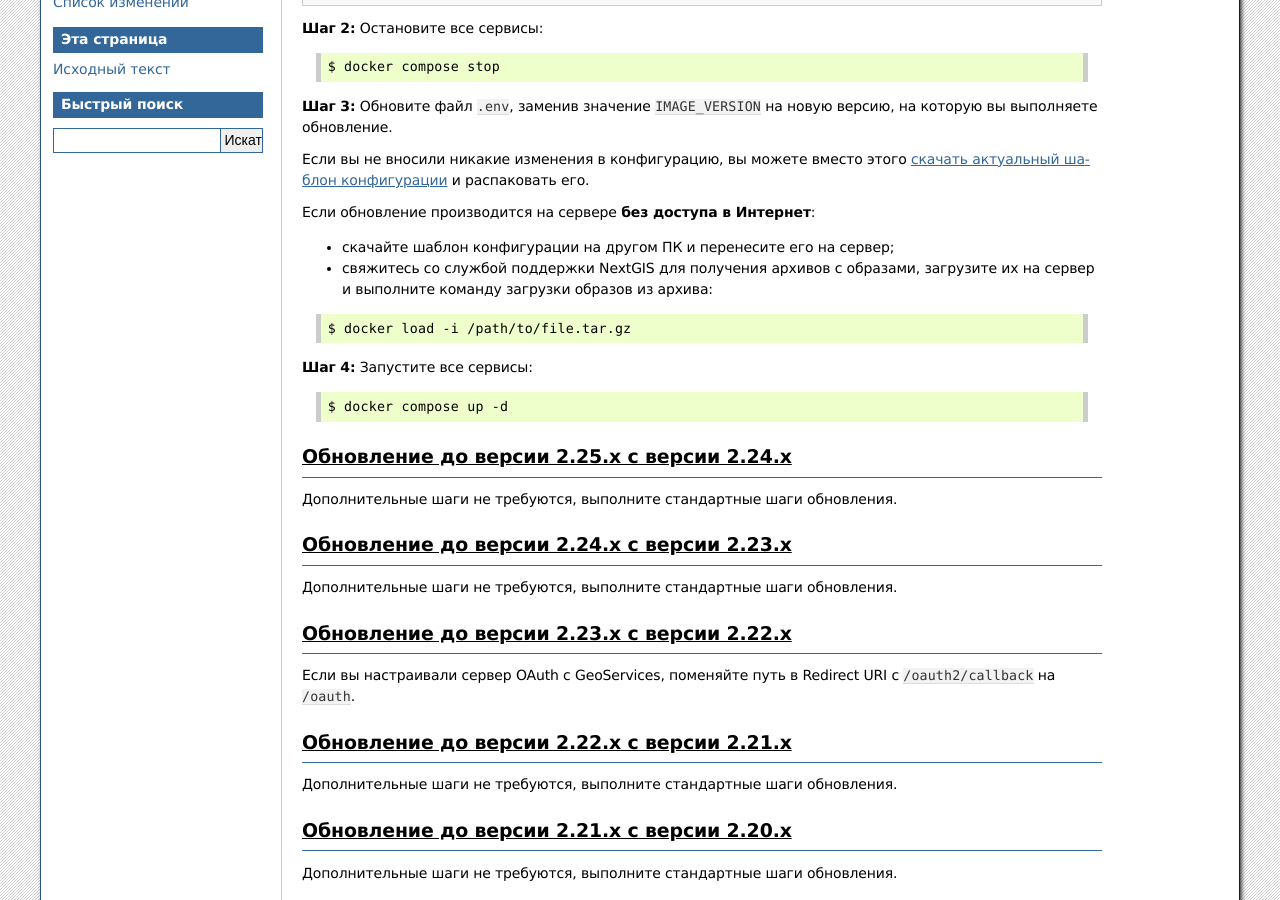
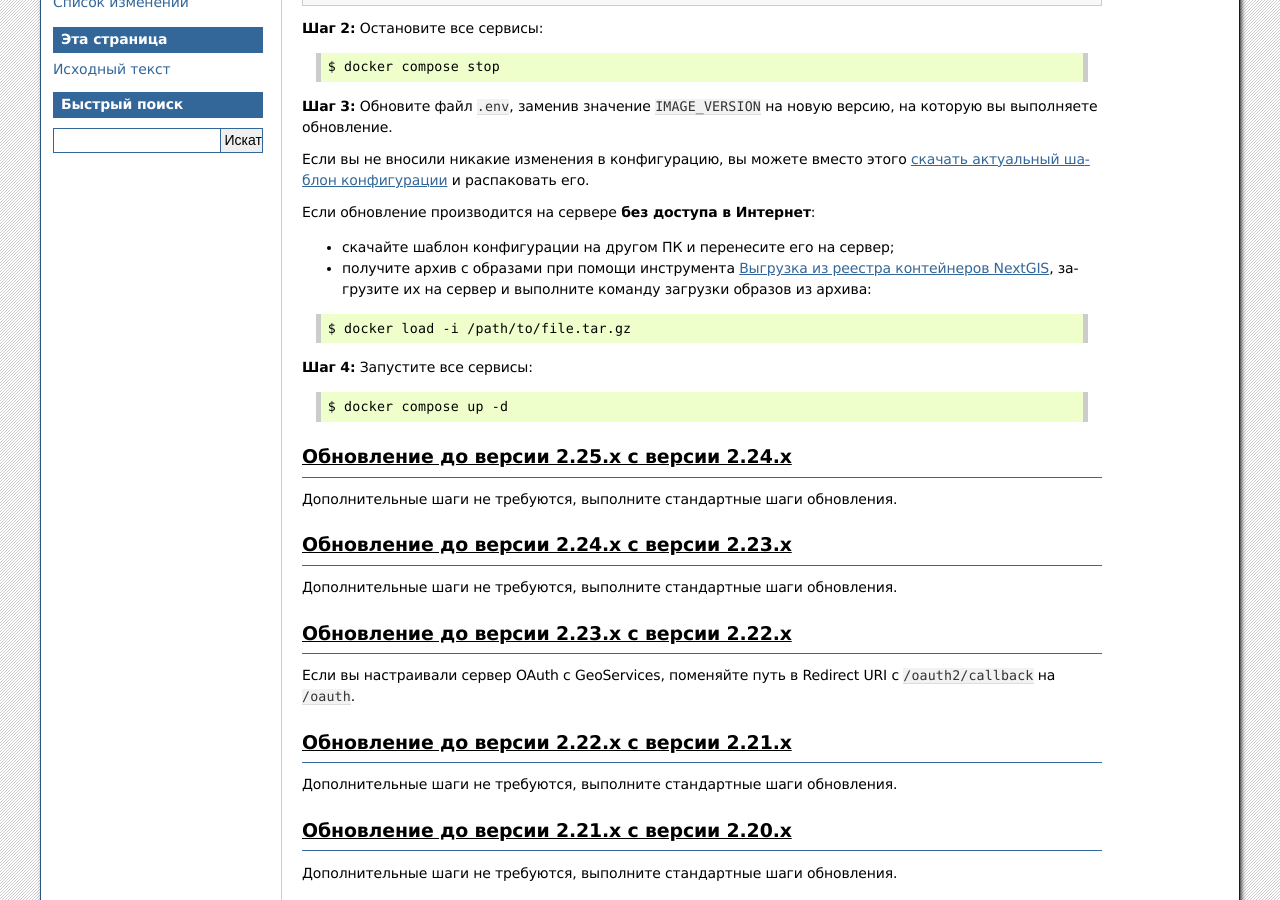
Before and after one commit to nextgis/docs_geoserv_prem, a Sphinx documentation site: the page built from source/upgrade.rst, in a window 1280 px wide and 900 px high, scrolled down 621 px. Built offline with Sphinx 7.4.7, drawn with Linux system fonts in a browser that asks for light colours; formulas are drawn with MathJax 3.

Commit message:
add upgrade info

```diff
--- a/source/upgrade.rst
+++ b/source/upgrade.rst
@@ -31,7 +31,7 @@
 Если обновление производится на сервере **без доступа в Интернет**:
 
 * скачайте шаблон конфигурации на другом ПК и перенесите его на сервер;
-* свяжитесь со службой поддержки NextGIS для получения архивов с образами, загрузите их на сервер и выполните команду загрузки образов из архива:
+* получите архив с образами при помощи инструмента `Выгрузка из реестра контейнеров NextGIS <https://toolbox.nextgis.com/t/ngcr_export>`_, загрузите их на сервер и выполните команду загрузки образов из архива:
 
 .. code-block:: shell
 
```
